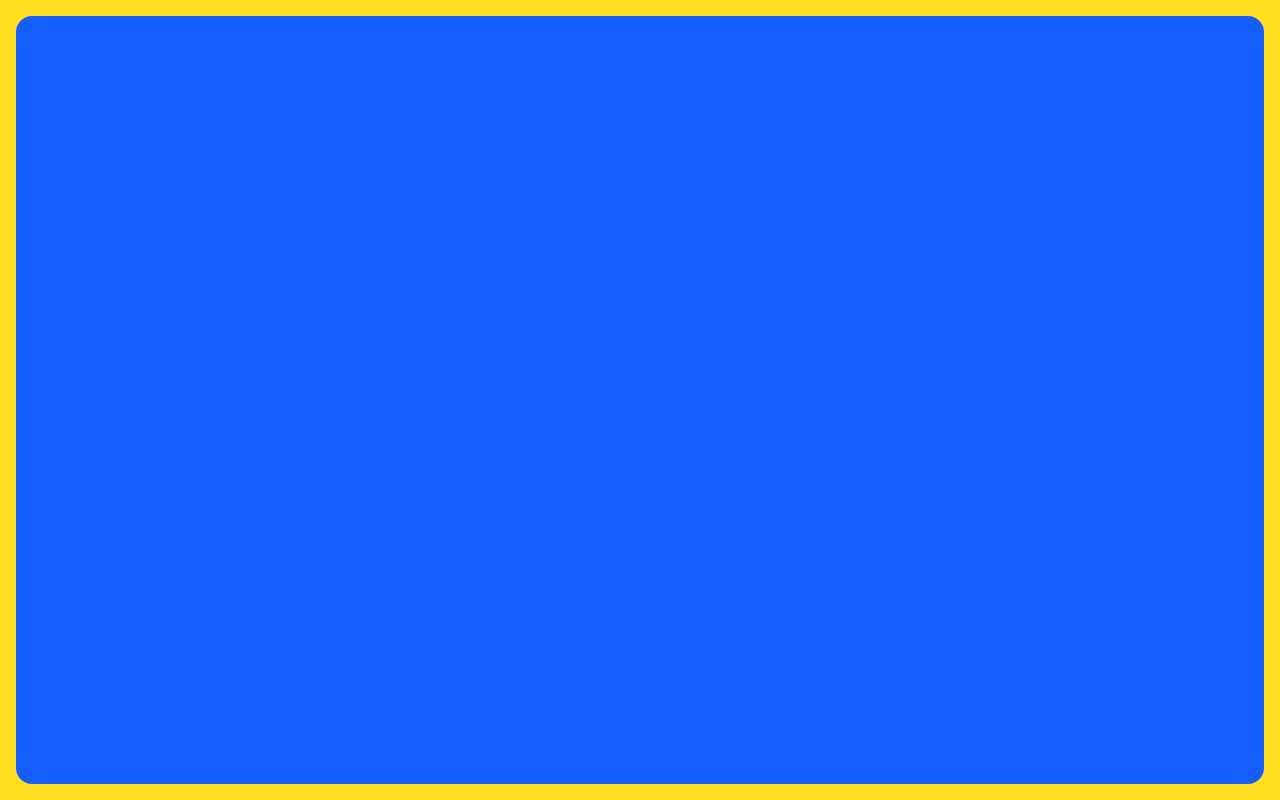
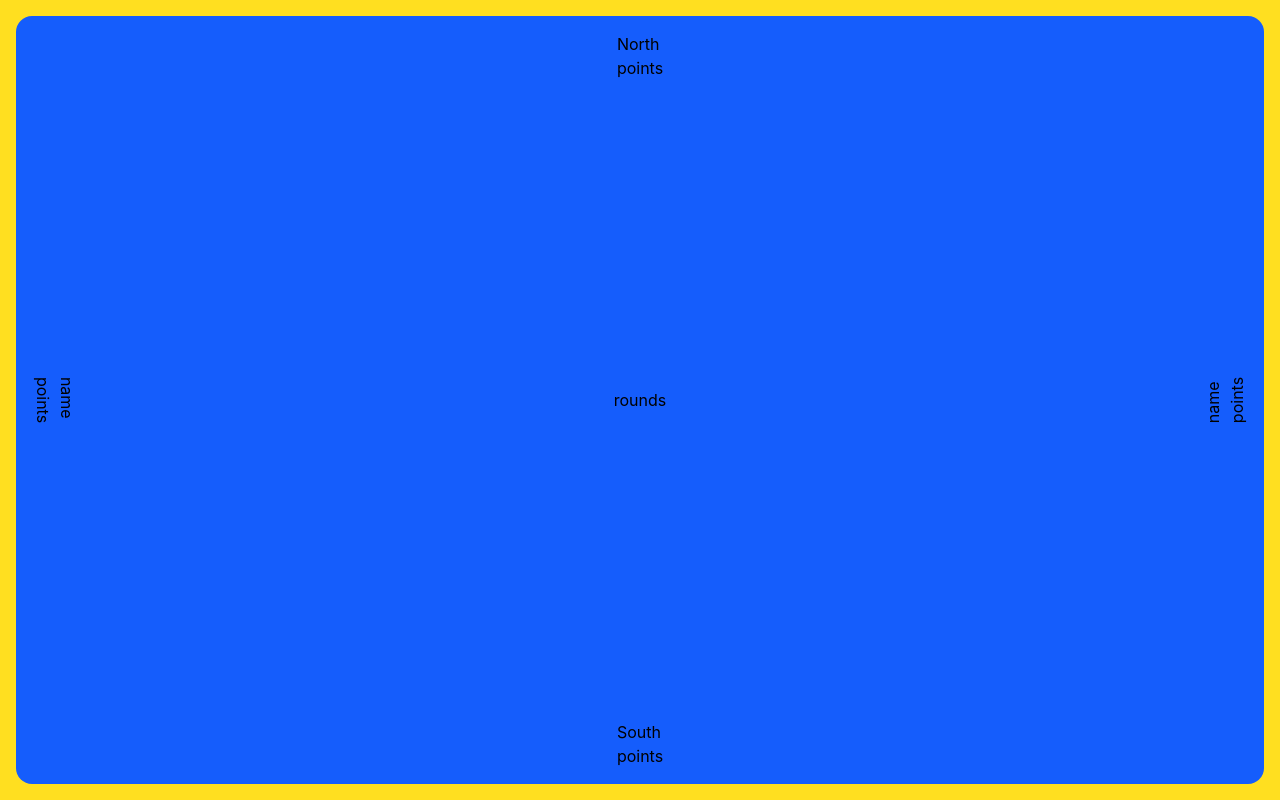
Before and after one commit to Qkari17/RichiCounter, a React (Vite) app: page /hanapp/hanboard in a window 1280 px wide. Built offline with nearby package versions, Linux system fonts and the light colour scheme.

Commit message:
Proto HanBoard

```diff
--- a/src/Pages/Hanchan/HanBoard.tsx
+++ b/src/Pages/Hanchan/HanBoard.tsx
@@ -1,8 +1,30 @@
 export const HanBoard = () => {
   return (
     <div className="bg-yellow-300 flex-col flex h-screen w-screen gap-5 p-4">
-      <main className="flex-1 p-4 bg-blue-600 rounded-2xl  ">
-
+      <main className="flex-1 p-4 bg-blue-600 rounded-2xl  flex-col flex  justify-between ">
+        <div className="flex justify-center">
+          <div>
+            <h1>North</h1>
+            <p>points</p>
+          </div>
+        </div>
+        <div className="  flex justify-between">
+          <div className="rotate-90">
+            <h1>name</h1>
+            <p>points</p>
+          </div>
+          <div className="content-center">rounds</div>
+          <div className="-rotate-90">
+            <h1>name</h1>
+            <p>points</p>
+          </div>
+        </div>
+        <div className="flex justify-center">
+          <div>
+            <h1>South</h1>
+            <p>points</p>
+          </div>
+        </div>
       </main>
     </div>
   );
```
